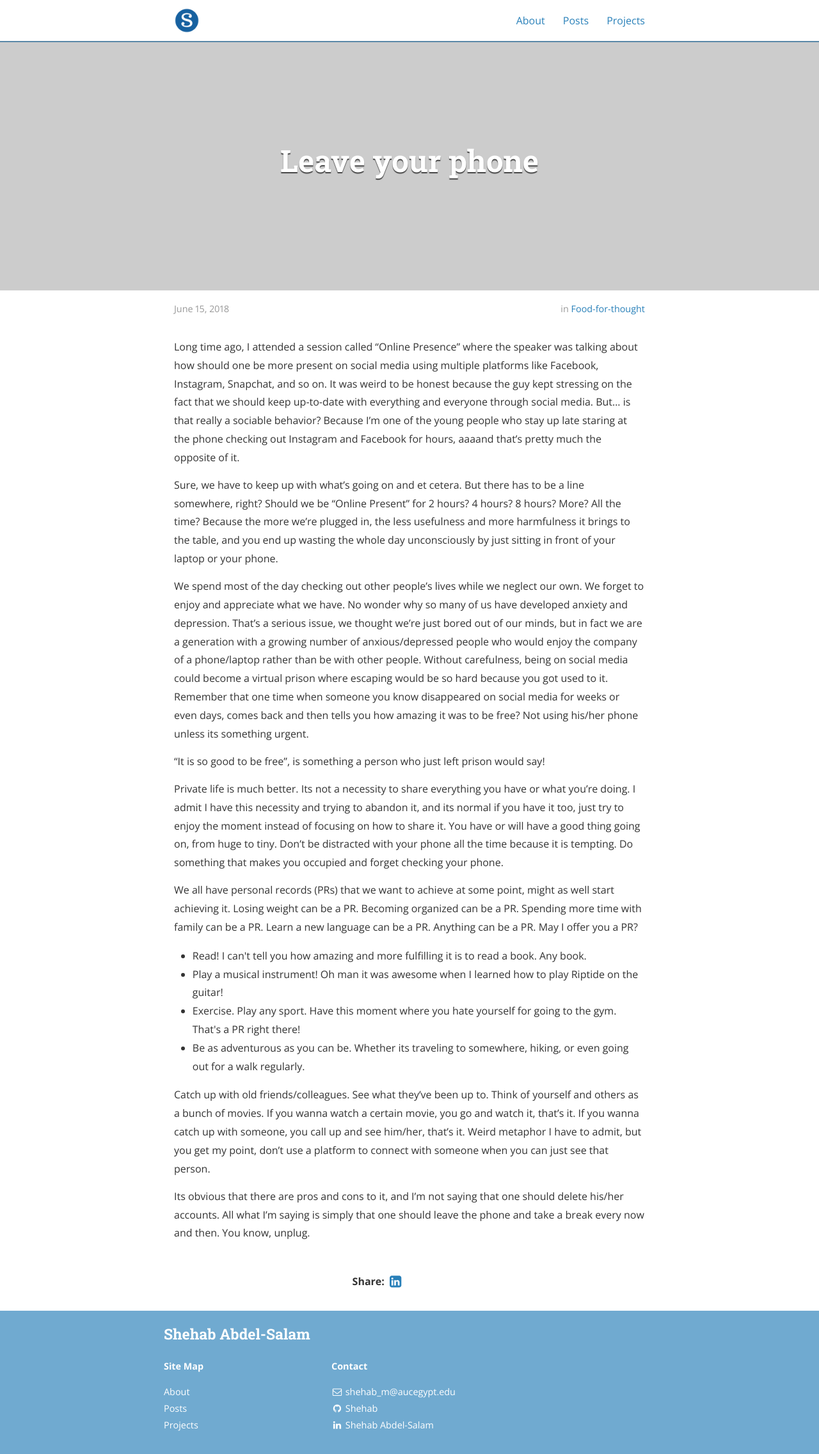
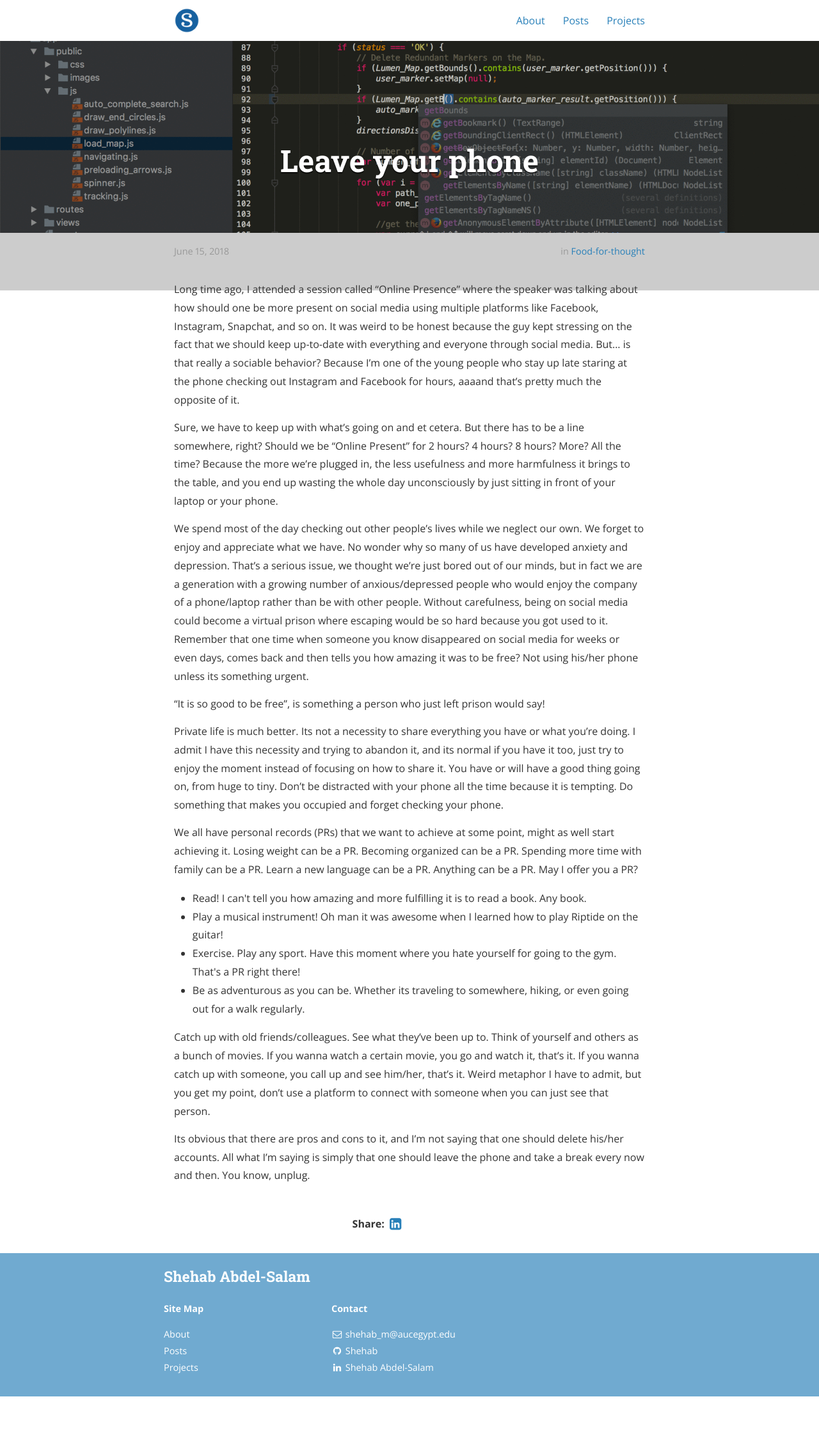
Before and after one commit to ShehabCE/shehabce.github.io, a Jekyll site: the page built from _posts/2018-06-15-Leave-your-phone.markdown, in a window 1280 px wide. Shown: the whole page at 64% size. Built offline with Jekyll 4.4.1, drawn with Linux system fonts in a browser that asks for light colours; nearby versions of some CDN libraries; a style sheet for code colours, icons or effects is not loaded; after the commit the page ends 2183 px from its top, so only the background shows below that.

```diff
--- a/_layouts/post.html
+++ b/_layouts/post.html
@@ -3,7 +3,7 @@
 ---
 <div class="post">
 
-<div class="post-header-container {% if page.cover %}has-cover{% endif %}" {% if page.cover %}style="background-image: url({{ page.cover | prepend: site.baseurl }}) no-repeat center center fixed;"{% endif %}>
+<div class="post-header-container {% if page.cover %}has-cover{% endif %}" {% if page.cover %}style="background-image: url({{ page.cover | prepend: site.baseurl }}); height: 300px;"{% endif %}>
   <div class="scrim {% if page.cover %}has-cover{% endif %}">
     <header class="post-header">
       <h1 class="title">{{ page.title }}</h1>
```
